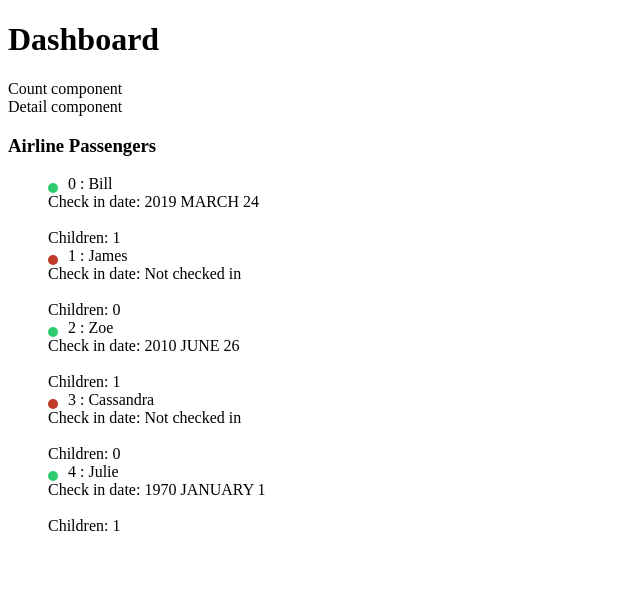
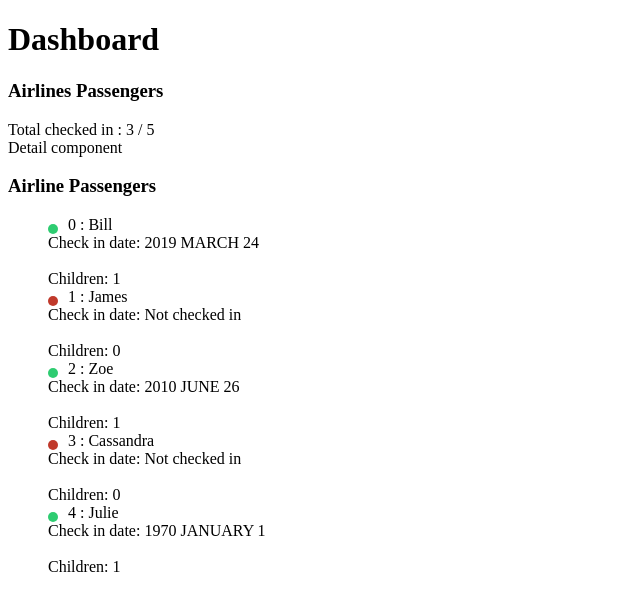
Before and after one commit to violentr/andgularj_js, an Angular app: page / in a window 1280 px wide. Shown: the top 610 px of the page, without its empty margins (0-640 px from the left). Built offline with nearby package versions, Linux system fonts and the light colour scheme.

Commit message:
Add Show checkced in passengers on sep comp
Pass data to PassengerCount component

```diff
--- a/src/app/passenger-dashboard/components/passenger-count/passenger-count.component.ts
+++ b/src/app/passenger-dashboard/components/passenger-count/passenger-count.component.ts
@@ -1,15 +1,25 @@
-import { Component } from '@angular/core';
+import { Component, Input } from '@angular/core';
+import { Passenger } from '../../models/passenger.interface'
 
 @Component({
   selector: 'passenger-count',
   template: `
    <div>
-     Count component
+      <h3>Airlines Passengers</h3>
+      <div>Total checked in : {{ checkedInCount() }} / {{ items.length }}</div>
    </div>`,
 
 })
 
 export class PassengerCountComponent{
+  @Input()
+  items: Passenger[];
+
+  checkedInCount(): number{
+    if (!this.items) return;
+    return this.items.filter((passenger: Passenger) => passenger.checkedIn).length
+  }
+
   constructor(){
   }
 }
--- a/src/app/passenger-dashboard/containers/passenger-dashboard/passenger-dashboard.component.ts
+++ b/src/app/passenger-dashboard/containers/passenger-dashboard/passenger-dashboard.component.ts
@@ -7,7 +7,9 @@ import { Passenger } from '../../models/passenger.interface'
   template:  `
      <div>
        <h1> {{ title }} </h1>
-       <passenger-count></passenger-count>
+       <passenger-count
+         [items]="passengers">
+       </passenger-count>
        <passenger-detail></passenger-detail>
        <h3> Airline Passengers </h3>
        <ul>
```
